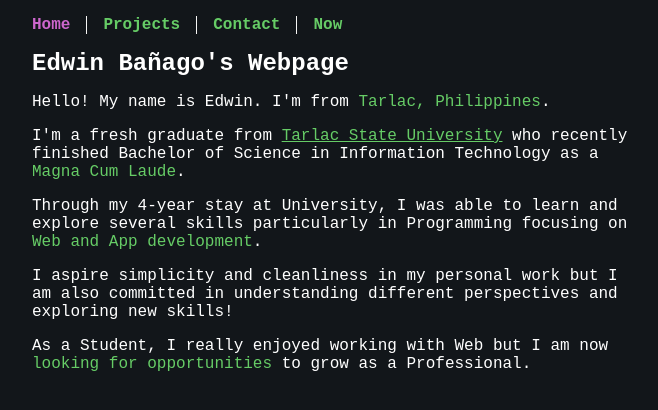
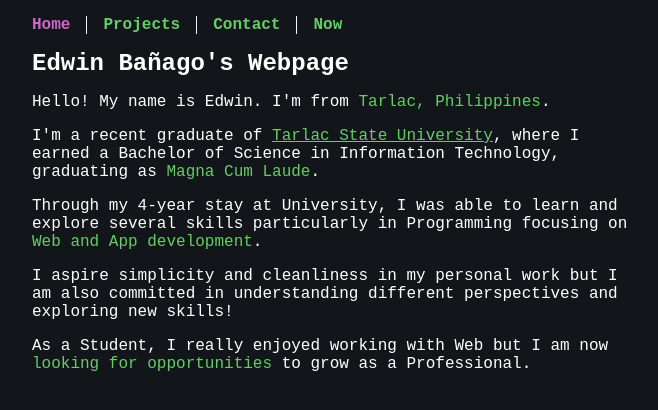
Before and after one commit to edwin-sal/my-portfolio, a plain HTML site: page index.html in a window 1280 px wide. Shown: the whole page, without its empty margins (308-966 px from the left). Drawn offline with Linux system fonts and the light colour scheme; a web font is replaced by a local one.

Commit message:
Updated education info.

```diff
--- a/index.html
+++ b/index.html
@@ -32,7 +32,10 @@
 
 			<p>Hello! My name is Edwin. I'm from <span class="green">Tarlac, Philippines</span>.</p>
 
-			<p>I'm a fresh graduate from <a href="https://shorturl.at/ZBClm" target="_blank">Tarlac State University</a> who recently finished Bachelor of Science in Information Technology as a <span class="green">Magna Cum Laude</span>.</p>
+			<p>
+				I'm a recent graduate of <a href="https://shorturl.at/ZBClm" target="_blank">Tarlac State University</a>, where I earned a Bachelor of Science in Information Technology,
+				graduating as <span class="green">Magna Cum Laude</span>.</p>
+			</p>
 
 			<p>Through my 4-year stay at University, I was able to learn and explore several skills particularly in Programming focusing on <span class="green">Web and App development</span>.</p>
 
```
